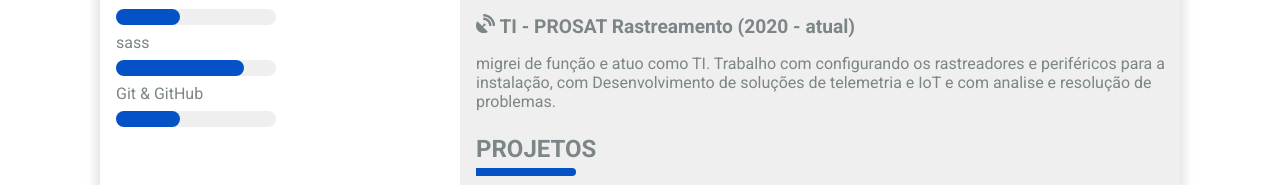
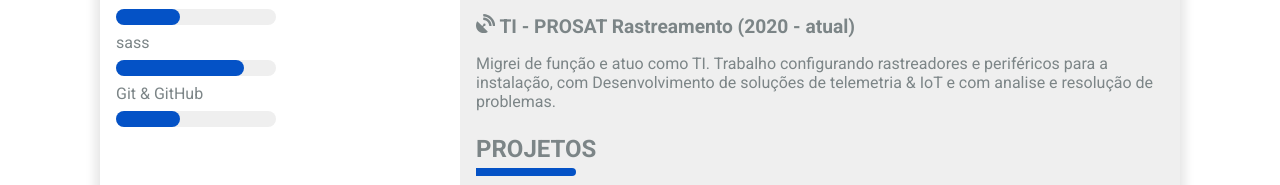
Before and after one commit to MayconDouglasGois/md-curriculo, a React (Create React App) app: page / in a window 1280 px wide. Shown: the part 970-1155 px from the top of the page. Built offline with nearby package versions, Linux system fonts and the light colour scheme.

Commit message:
correção informações experiencia

```diff
--- a/src/components/Body/index.tsx
+++ b/src/components/Body/index.tsx
@@ -126,9 +126,8 @@ const Body = () => {
           </p>
           <h2><FaSatelliteDish/> TI - PROSAT Rastreamento (2020 - atual)</h2>
           <p>
-                migrei de função e atuo como TI. Trabalho com configurando os
-            rastreadores e periféricos para a instalação, com Desenvolvimento de
-            soluções de telemetria e IoT e com analise e resolução de problemas.
+                Migrei de função e atuo como TI. Trabalho configurando rastreadores e periféricos para a instalação, com Desenvolvimento de
+            soluções de telemetria & IoT e com analise e resolução de problemas.
           </p>
         </div>
         <div>
```
